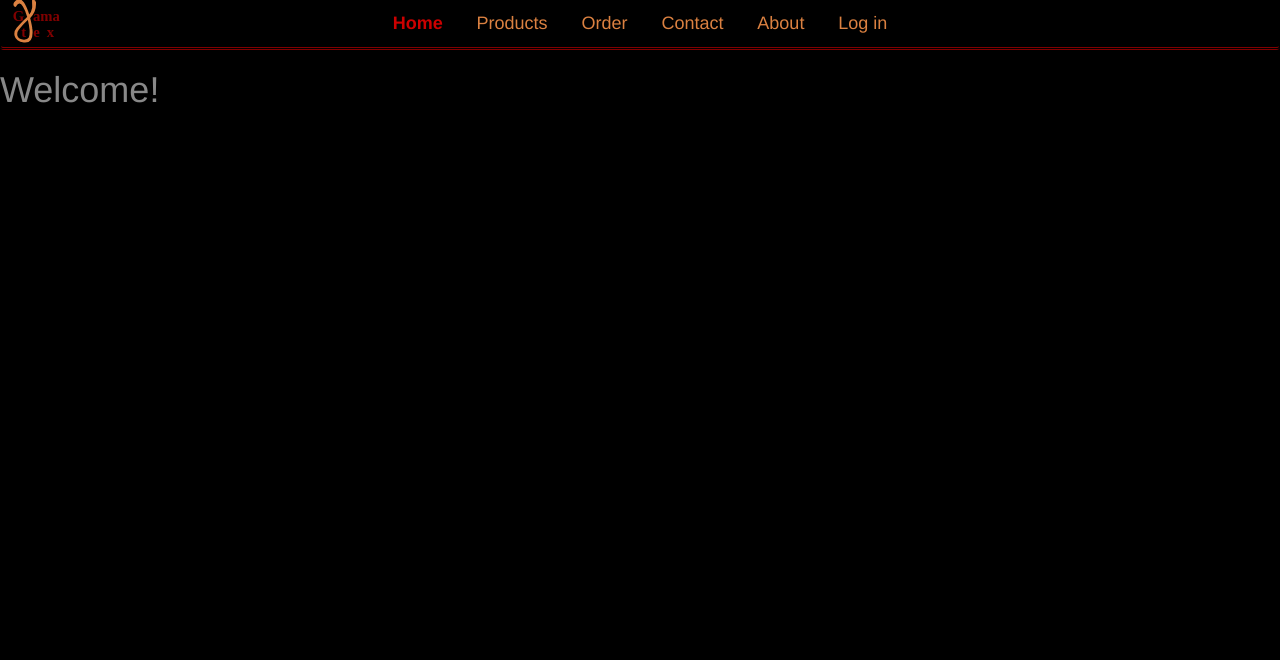
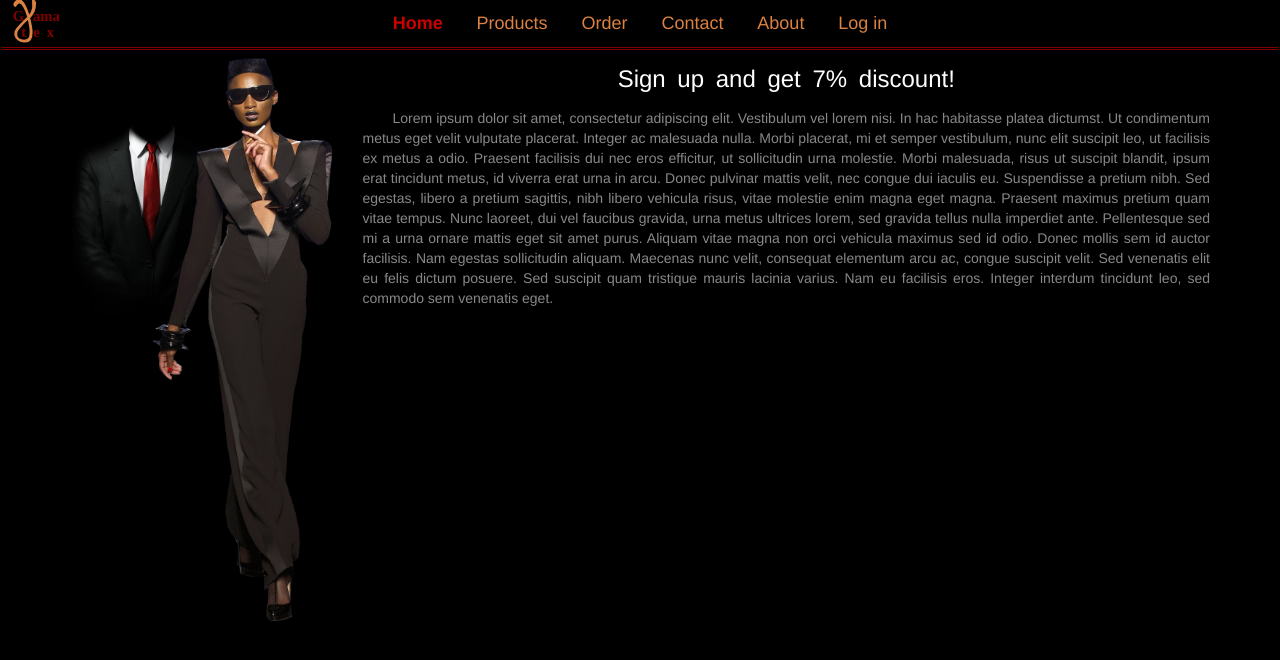
Before and after one commit to mrkvost/wega, a Flask app: page / in a window 1280 px wide. Shown: the top 660 px of the page. Run offline with Flask 2, Linux system fonts and the light colour scheme; parts of the project's set-up code (start-up, migrations or seed data) failed here and were passed over; some libraries are stand-ins or nearby versions.

Commit message:
home page layout

```diff
--- a/wega/static/css/styles-basic.css
+++ b/wega/static/css/styles-basic.css
@@ -5,6 +5,10 @@ body {
 
 .no-padding {
   padding: 0;
+}
+
+.content {
+  color: #888;
 }
 
 /* ~~~ ~~ ~~ ~~ ~~ ~~  Navigation  ~~ ~~ ~~ ~~ ~~ ~~~ */
@@ -63,7 +67,17 @@ nav.navbar ul.nav > li {
   }
 }
 
-/* ~~~ ~~ ~~ ~~ ~~ ~~  Content  ~~ ~~ ~~ ~~ ~~ ~~~ */
-.content {
-  color: #888;
+/* ~~~ ~~ ~~ ~~ ~~ ~~  Home  ~~ ~~ ~~ ~~ ~~ ~~~ */
+#home #discount-text {
+  margin-top: 12px;
+  margin-bottom: 12px;
+  color: #FFF;
+  word-spacing: 5px;
+  text-align: center;
+  font-size: 24px;
 }
+
+#home #welcome-text {
+  text-indent: 30px;
+  text-align: justify;
+}
--- a/wega/templates/home.html
+++ b/wega/templates/home.html
@@ -2,5 +2,13 @@
 {% block title %}Home{% endblock %}
 {% block body_id %}home{% endblock %}
 {% block content %}
-  <h1>Welcome!</h1>
+  <div class="container">
+    <div class="row">
+      <img class="col-sm-3 hidden-xs" src="{{ url_for('static', filename='img/home_background.jpg') }}" alt="">
+      <div class="texts col-sm-9">
+        <p id="discount-text">Sign up and get 7% discount!</p>
+        <p id="welcome-text">Lorem ipsum dolor sit amet, consectetur adipiscing elit. Vestibulum vel lorem nisi. In hac habitasse platea dictumst. Ut condimentum metus eget velit vulputate placerat. Integer ac malesuada nulla. Morbi placerat, mi et semper vestibulum, nunc elit suscipit leo, ut facilisis ex metus a odio. Praesent facilisis dui nec eros efficitur, ut sollicitudin urna molestie. Morbi malesuada, risus ut suscipit blandit, ipsum erat tincidunt metus, id viverra erat urna in arcu. Donec pulvinar mattis velit, nec congue dui iaculis eu. Suspendisse a pretium nibh. Sed egestas, libero a pretium sagittis, nibh libero vehicula risus, vitae molestie enim magna eget magna. Praesent maximus pretium quam vitae tempus. Nunc laoreet, dui vel faucibus gravida, urna metus ultrices lorem, sed gravida tellus nulla imperdiet ante. Pellentesque sed mi a urna ornare mattis eget sit amet purus. Aliquam vitae magna non orci vehicula maximus sed id odio. Donec mollis sem id auctor facilisis. Nam egestas sollicitudin aliquam. Maecenas nunc velit, consequat elementum arcu ac, congue suscipit velit. Sed venenatis elit eu felis dictum posuere. Sed suscipit quam tristique mauris lacinia varius. Nam eu facilisis eros. Integer interdum tincidunt leo, sed commodo sem venenatis eget.</p>
+      </div>
+    </div>
+  </div>
 {% endblock %}
```
Also changed, not shown: wega/static/img/home_background.jpg (added).
